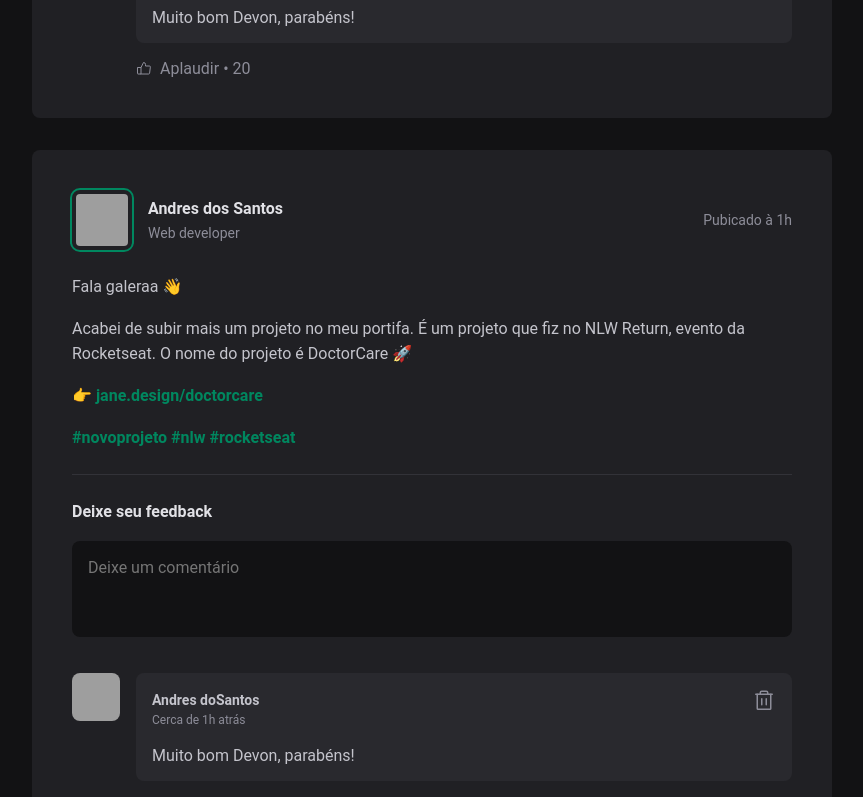
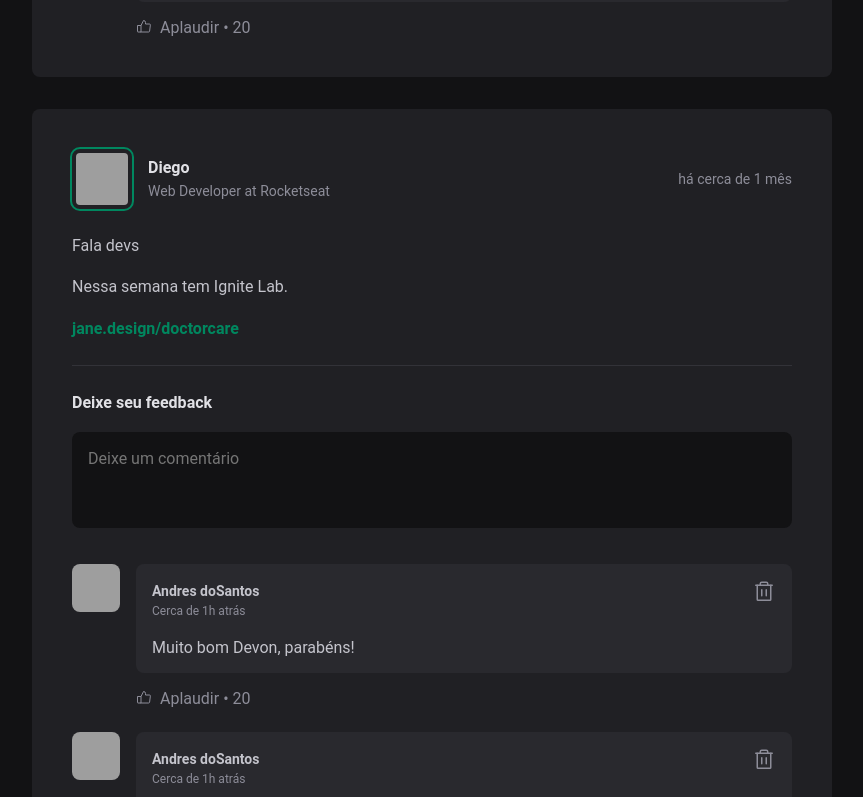
Before and after one commit to AndresdoSantos/fundamental-of-reactjs, a React app: page / in a window 1280 px wide. Shown: the part 1027-1824 px from the top of the page, without its empty margins (352-1215 px from the left). Built offline with nearby package versions, Linux system fonts and the light colour scheme; grey boxes are pictures that could not be loaded; the HTML template or start-up script is replaced by a standard one.

Commit message:
feat(post): format date

```diff
--- a/package.json
+++ b/package.json
@@ -8,6 +8,7 @@
     "preview": "vite preview"
   },
   "dependencies": {
+    "date-fns": "^2.28.0",
     "phosphor-react": "^1.4.1",
     "react": "^18.0.0",
     "react-dom": "^18.0.0"
--- a/src/components/Post.tsx
+++ b/src/components/Post.tsx
@@ -1,42 +1,77 @@
+import { format, formatDistanceToNow } from 'date-fns';
+import { ptBR } from 'date-fns/locale';
+
 import { Avatar } from './Avatar';
 import { Comment } from './Comment';
 
 import styles from '../styles/components/Post.module.css';
 
-export function Post() {
+type PostProps = {
+  author: {
+    avatar_url: string;
+    name: string;
+    role: string;
+  };
+  publishedAt: Date;
+  content: { type: 'paragraph' | 'link'; content: string }[];
+};
+
+export function Post({ author, content, publishedAt }: PostProps) {
+  const publishedDateFormatted = format(
+    publishedAt,
+    "d 'de' LLLL 'às' HH:mm'h'",
+    { locale: ptBR }
+  );
+
+  const publishedDateReativeToNow = formatDistanceToNow(publishedAt, {
+    locale: ptBR,
+    addSuffix: true,
+  });
+
   return (
     <article className={styles.post}>
       <header>
         <div className={styles.author}>
-          <Avatar src="https://github.com/AndresdoSantos.png" />
+          <Avatar src={author.avatar_url} />
 
           <div className={styles.authorInfo}>
-            <strong>Andres dos Santos</strong>
-            <span>Web developer</span>
+            <strong>{author.name}</strong>
+            <span>{author.role}</span>
           </div>
         </div>
 
-        <time title="11 de Maio às 08:13h" dateTime="2022-05-11 08:11:36">
-          Pubicado à 1h
+        <time
+          title={publishedDateFormatted}
+          dateTime={publishedAt.toISOString()}
+        >
+          {publishedDateReativeToNow}
         </time>
       </header>
 
       <div className={styles.content}>
-        <p>Fala galeraa 👋</p>
+        {content.map((line) => {
+          if (line.type === 'paragraph') {
+            return <p>{line.content}</p>;
+          } else if (line.type === 'link') {
+            return (
+              <p>
+                <a href="#">{line.content}</a>
+              </p>
+            );
+          }
+        })}
+
+        {/**  <p></p>
+
+        <p></p>
 
         <p>
-          Acabei de subir mais um projeto no meu portifa. É um projeto que fiz
-          no NLW Return, evento da Rocketseat. O nome do projeto é DoctorCare 🚀
+          👉 <a href=""></a>
         </p>
 
         <p>
-          👉 <a href="">jane.design/doctorcare</a>
-        </p>
-
-        <p>
-          <a href="">#novoprojeto</a> <a href="">#nlw</a>{' '}
-          <a href="">#rocketseat</a>
-        </p>
+          <a href=""></a> <a href=""></a> <a href=""></a>
+        </p> */}
       </div>
 
       <form className={styles.commentForm}>
--- a/src/pages/App.tsx
+++ b/src/pages/App.tsx
@@ -4,6 +4,55 @@
 
 import styles from '../styles/pages/App.module.css';
 import '../styles/global.css';
+
+type Post = {
+  id: number;
+  author: {
+    avatar_url: string;
+    name: string;
+    role: string;
+  };
+  publishedAt: Date;
+  content: { type: 'paragraph' | 'link'; content: string }[];
+};
+
+const posts: Post[] = [
+  {
+    id: 1,
+    author: {
+      avatar_url: 'https://github.com/AndresdoSantos.png',
+      name: 'Andres',
+      role: 'Web Developer at Zaal',
+    },
+    publishedAt: new Date('2022-05-03 20:00:00'),
+    content: [
+      { type: 'paragraph', content: 'Fala galeraa 👋' },
+      {
+        type: 'paragraph',
+        content:
+          'Acabei de subir mais um projeto no meu portifa. É um projeto que fiz no NLW Return, evento da Rocketseat. O nome do projeto é DoctorCare 🚀',
+      },
+      { type: 'link', content: 'jane.design/doctorcare' },
+    ],
+  },
+  {
+    id: 2,
+    author: {
+      avatar_url: 'https://github.com/diego3g.png',
+      name: 'Diego',
+      role: 'Web Developer at Rocketseat',
+    },
+    publishedAt: new Date('2022-05-01 16:48:10'),
+    content: [
+      { type: 'paragraph', content: 'Fala devs' },
+      {
+        type: 'paragraph',
+        content: 'Nessa semana tem Ignite Lab.',
+      },
+      { type: 'link', content: 'jane.design/doctorcare' },
+    ],
+  },
+];
 
 export function App() {
   return (
@@ -14,8 +63,9 @@
         <Sidebar />
 
         <main>
-          <Post />
-          <Post />
+          {posts.map((post) => (
+            <Post key={post.id} {...post} />
+          ))}
         </main>
       </div>
     </>
--- a/src/styles/pages/App.module.css
+++ b/src/styles/pages/App.module.css
@@ -8,3 +8,13 @@
   gap: 2rem;
   align-items: flex-start; /* Se não usar ele força a sidebar a ter o mesmo tamanho do feed */
 }
+
+@media (max-width: 768px) {
+  html {
+    font-size: 87.5%;
+  }
+
+  .wrapper {
+    grid-template-columns: 1fr;
+  }
+}
```
Also changed, not shown: 1 other file (tests, documents, lock files or other folders).
